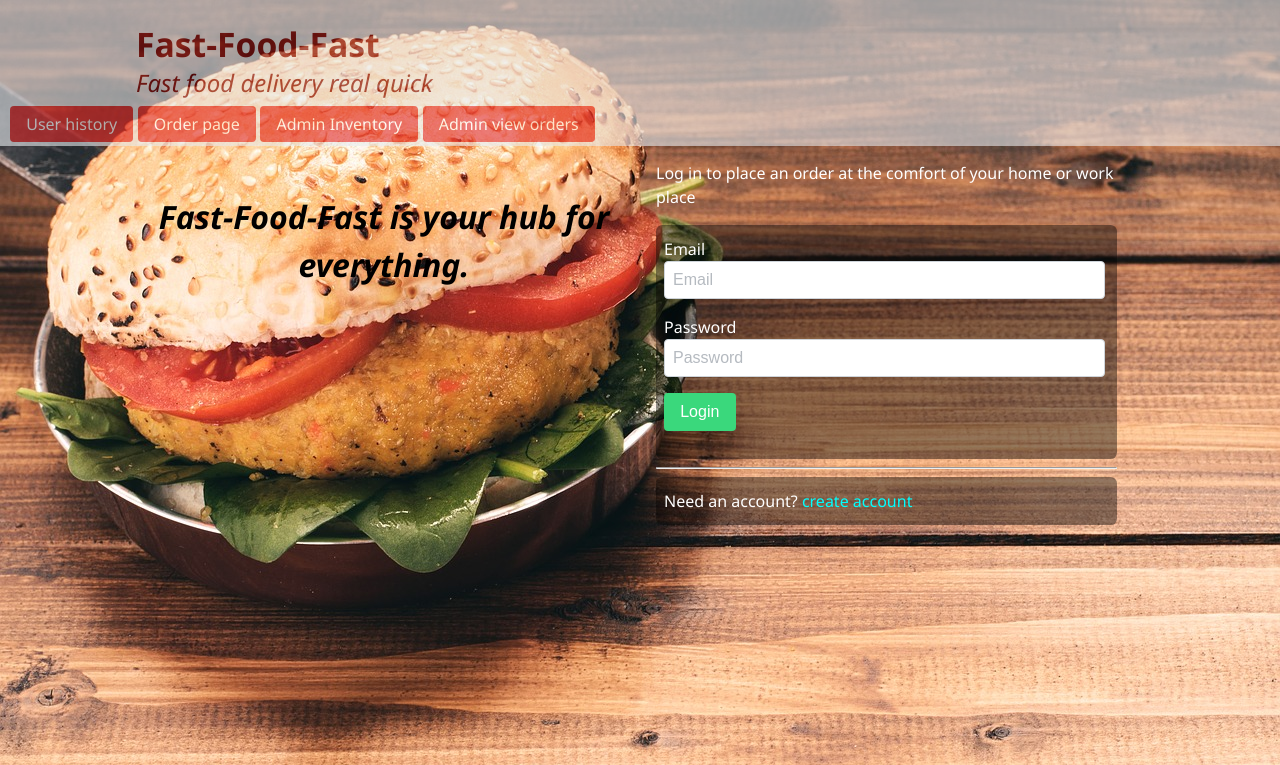
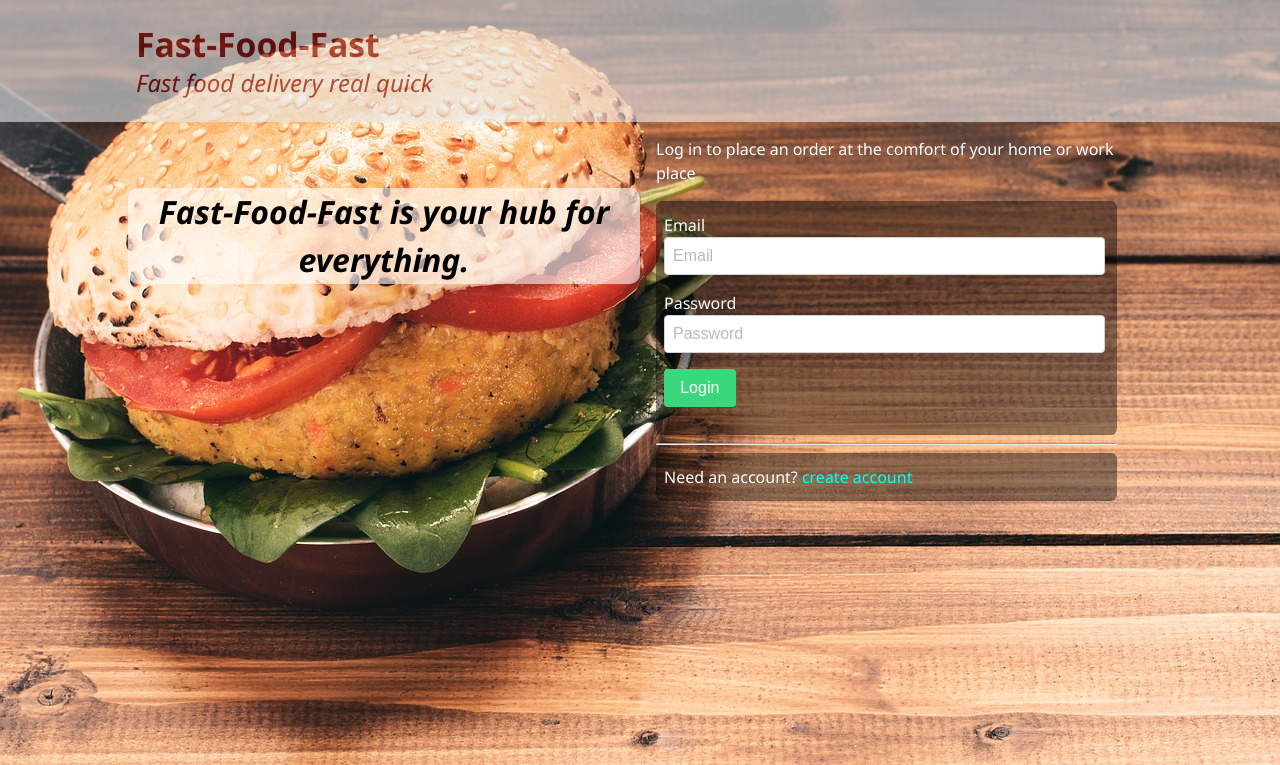
Before and after one commit to Bryan-Cee/Fast-Food-Fast, a PHP site: page / in a window 1280 px wide. Shown: the top 765 px of the page. Run offline with PHP 8.4, Linux system fonts and the light colour scheme.

Commit message:
[ Bug #160752295 ] Fix opacity
This commit fixes the visibility  of the text in both the login and sign up pages

```diff
--- a/UI/pages/user/signup.html
+++ b/UI/pages/user/signup.html
@@ -19,13 +19,13 @@
     </header>
     <div class="container">
         <div class="row">
-            <div class="w-50" id="display-text">
+            <div class="w-50 land-bg" id="display-text">
                 <p>Welcome to Fast-Food-Fast, your one stop shop for all meals fast food, create an account to enable
                     you enjoy wonderful meals from our menu</p>
             </div>
             <div class="center-position">
                 <div class="w-100">
-                    <form action="" class="form">
+                    <form action="../../../index.html" class="form">
                         <div class="col">
                             <div class="mb-1 w-50">
                                 <label for="firstname">First name</label>
@@ -48,7 +48,7 @@
                             <input type="password" class="form-control" placeholder="Repeat password" required>
                         </div>
                         <div class="mb-1">
-                            <button class="btn btn-green">Create account</button>
+                            <button type="submit" class="btn btn-green">Create account</button>
                         </div>
                     </form>
                     <hr>
--- a/UI/scripts/css/style.css
+++ b/UI/scripts/css/style.css
@@ -33,6 +33,13 @@ header {
     color: #000000;
     font-weight: bold;
 }
+
+.land-bg {
+    background-color: rgba(255, 255, 255, 0.6);
+    height: 100%;
+    border-radius: 10px;
+}
+
 
 .bg-pic {
     background: url("../../img/background.jpg") no-repeat;
@@ -188,7 +195,7 @@ header {
 
 /* index */
 #index-text {
-    padding-top: 2rem;
+    margin-top: 5%;
     font-size: 2em;
     text-align: center;
     color: #000000;
@@ -197,7 +204,8 @@ header {
 
 /* Sign up */
 #display-text {
-    padding-top: 2rem;
+    padding: .375rem;
+    margin-top: 5%;
     font-size: 2em;
     font-style: italic;
     text-align: center;
--- a/index.html
+++ b/index.html
@@ -16,22 +16,18 @@
             <h3>Fast-Food-Fast</h3>
             <small><i>Fast food delivery real quick</i></small>
         </div>
-        <a href="UI/pages/user/history.html" class="btn btn-red">User history</a>
-        <a href="UI/pages/user/order.html" class="btn btn-red">Order page</a>
-        <a href="UI/pages/admin/inventory.html" class="btn btn-red">Admin Inventory</a>
-        <a href="UI/pages/admin/orders.html" class="btn btn-red">Admin view orders</a>
     </header>
     <section>
         <div class="container">
             <div class="row">
-                <div class="w-50 mr-1" id="index-text">
+                <div class="w-50 mr-1 land-bg" id="index-text">
                     <i>Fast-Food-Fast is your hub for everything.</i>
                 </div>
                 <div class=" w-45">
                     <div class="mb-1">
                         Log in to place an order at the comfort of your home or work place
                     </div>
-                    <form action="" class="mt-1 form">
+                    <form action="UI/pages/user/order.html" class="mt-1 form">
                         <div class="mb-1">
                             <label for="email">Email</label>
                             <input type="email" class="form-control" placeholder="Email" required>
@@ -41,7 +37,7 @@
                             <input type="password" class="form-control" placeholder="Password" required>
                         </div>
                         <div class="mb-1">
-                            <button class="btn btn-green">Login</button>
+                            <button type="submit" class="btn btn-green">Login</button>
                         </div>
                     </form>
                     <hr>
```
